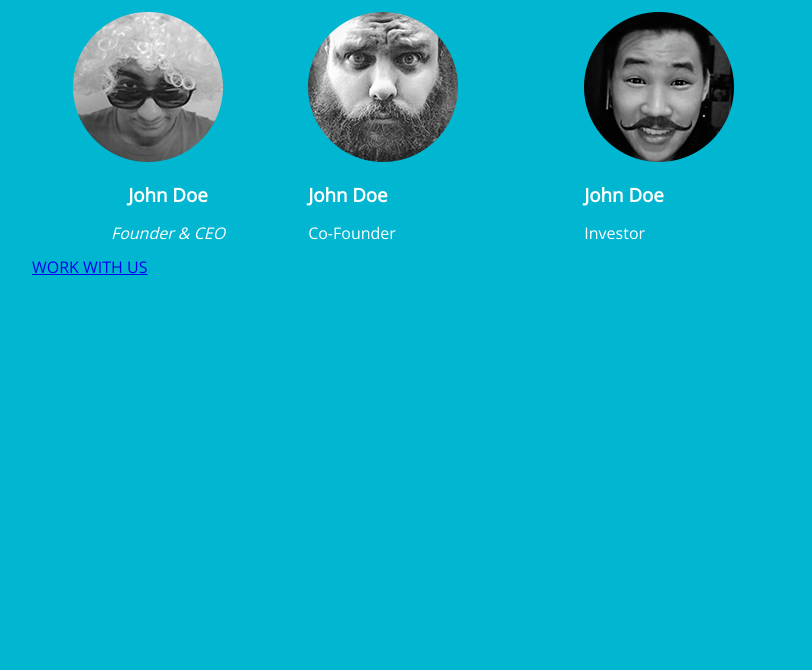
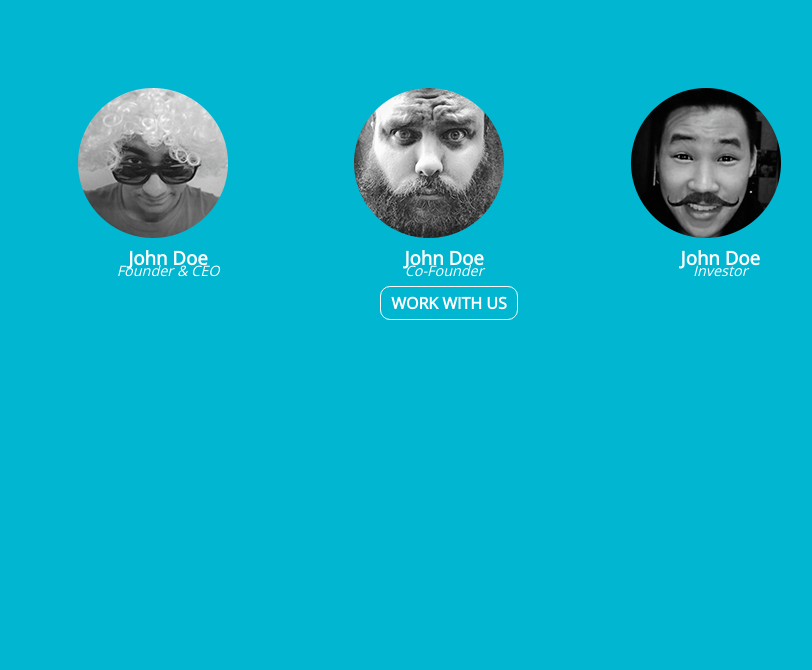
Before and after one commit to rosalsm/Exercise.1, a website: page index.html in a window 1280 px wide. Shown: the part 130-800 px from the top of the page, without its empty margins (160-972 px from the left). Drawn offline with nearby package versions, Linux system fonts and the light colour scheme; files that its build step writes are made by us from their sources.

Commit message:
finsihing img and text and adding button

```diff
--- a/index.html
+++ b/index.html
@@ -38,7 +38,7 @@
             <p>Investor</p>
           </div> <!--end .third-->
         </section>
-        <a href="http://www.coalmarch.com/">WORK WITH US</a>
+        <a class="link" href="http://www.coalmarch.com/">WORK WITH US</a>
 
     </main>
 
--- a/scss/main.scss
+++ b/scss/main.scss
@@ -1,15 +1,10 @@
 body{
   font-family: Open Sans;
   background-color: rgb(0,182,209);
-  //background-color: #00CDE1;
-
-
 }
 
 main.container{
   color: white;
-  //background-color: rgb (0, 182, 209);
-  //background-color: #00CED1;
   margin-left: 15%;
 }
 
@@ -17,7 +12,8 @@ h1.title{
   font-weight: lighter;
   margin-top: 5%;
   font-size: 3em;
-  margin-left: 40%;
+  margin-left: 32%;
+  margin-bottom: 10%;
 }
 section.columns{
   width: 100%;
@@ -25,23 +21,65 @@ section.columns{
     width: 100% * (1/4);
     display: inline-block;
     img{
-      margin-left: 15%;
+      margin-left: 17%;
+      margin-bottom: -5%;
     }
     h3{
       text-align: center;
     }
     p{
       text-align: center;
-      font-style: oblique;
-
+      //font-weight: lighter;
+      font-style: italic;
+      margin-top: -9%;
+      font-size: 0.9em;
     }
   }
   div.second{
     width: 100% * (1/4);
     display: inline-block;
+    img{
+      margin-left: 17%;
+      margin-bottom: -5%;
+    }
+    h3{
+      text-align: center;
+      //margin-top: 0;
+    }
+    p{
+      text-align: center;
+      font-style: italic;
+      margin-top: -9%;
+      font-size: 0.9em;
+    }
   }
-  .third{
+  div.third{
     width: 100% * (1/4);
     display: inline-block;
+    img{
+      margin-left: 17%;
+      margin-bottom: -5%;
+    }
+    h3{
+      text-align: center;
+      //margin-top: -9%;
+    }
+    p{
+      text-align: center;
+
+      font-style: italic;
+      margin-top: -9%;
+      font-size: 0.9em;
+    }
   }
 }
+a.link{
+  text-decoration: none;
+  color: white;
+  border: 1px solid white;
+  margin-left: 32%;
+  margin-top: 5%;
+  font-weight: bolder;
+  padding: 5px 10px 5px 10px;
+  border-radius: 10px;
+}
```
